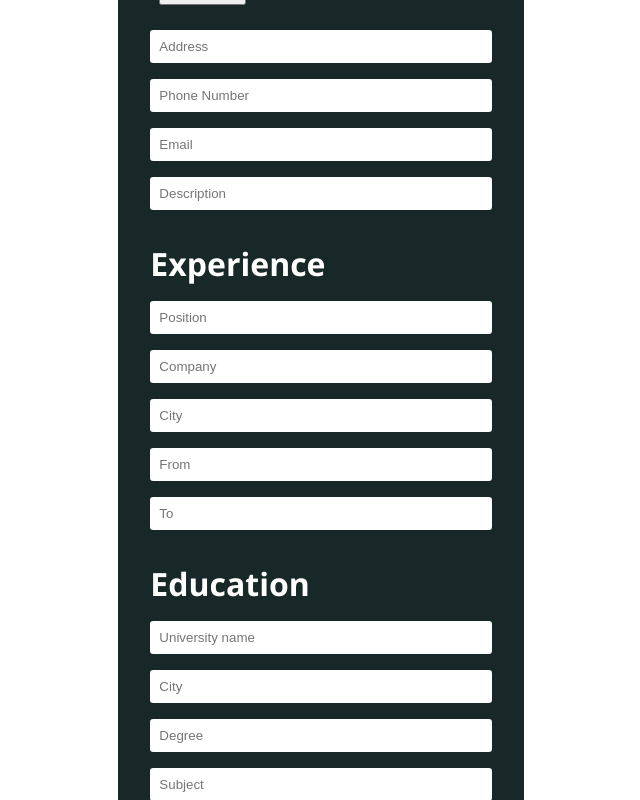
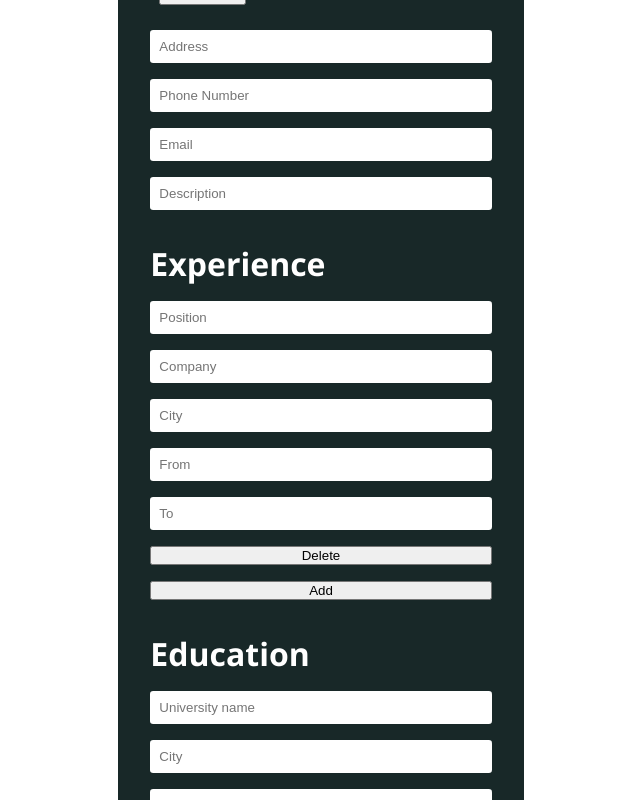
Before and after one commit to Kian2002/React-CV, a React (Vite) app: page / in a window 1280 px wide. Shown: the part 403-1203 px from the top of the page, without its empty margins (319-959 px from the left). Built offline with nearby package versions, Linux system fonts and the light colour scheme.

Commit message:
add exprience items functionality

```diff
--- a/src/components/Input/Experience.jsx
+++ b/src/components/Input/Experience.jsx
@@ -1,17 +1,37 @@
-import React from "react";
+import React, { useState } from "react";
 import styles from "../styles/home.module.css";
+import ExperienceItems from "./ExperienceItems";
+import { v4 as uuidv4 } from "uuid";
 
 const Experience = () => {
+  const [inputList, setInputList] = useState([
+    <ExperienceItems key={uuidv4()} />,
+  ]);
+
+  const handleAdd = () => {
+    setInputList([...inputList, <ExperienceItems key={uuidv4()} />]);
+  };
+
+  const handleDelete = (e) => {
+    const id = e.target.id;
+    const newList = inputList.filter((item) => item.key !== id);
+    setInputList(newList);
+  };
+
   return (
     <div className={styles.wrapper}>
       <h1>Experience</h1>
-      <div className={styles["input-wrapper"]}>
-        <input type="text" placeholder="Position" />
-        <input type="text" placeholder="Company" />
-        <input type="text" placeholder="City" />
-        <input type="text" placeholder="From" />
-        <input type="text" placeholder="To" />
-      </div>
+      {inputList.map((item) => {
+        return (
+          <div key={item.key} className={styles["input-wrapper"]}>
+            {item}
+            <button id={item.key} onClick={handleDelete}>
+              Delete
+            </button>
+          </div>
+        );
+      })}
+      <button onClick={handleAdd}>Add</button>
     </div>
   );
 };
--- /dev/null
+++ b/src/components/Input/ExperienceItems.jsx
@@ -0,0 +1,16 @@
+import React from "react";
+import Input from "./Input";
+
+const ExperienceItems = () => {
+  return (
+    <>
+      <Input type="text" name="universityName" placeholder="Position" />
+      <Input type="text" name="city" placeholder="Company" />
+      <Input type="text" name="degree" placeholder="City" />
+      <Input type="text" name="subject" placeholder="From" />
+      <Input type="text" name="from" placeholder="To" />
+    </>
+  );
+};
+
+export default ExperienceItems;
```
